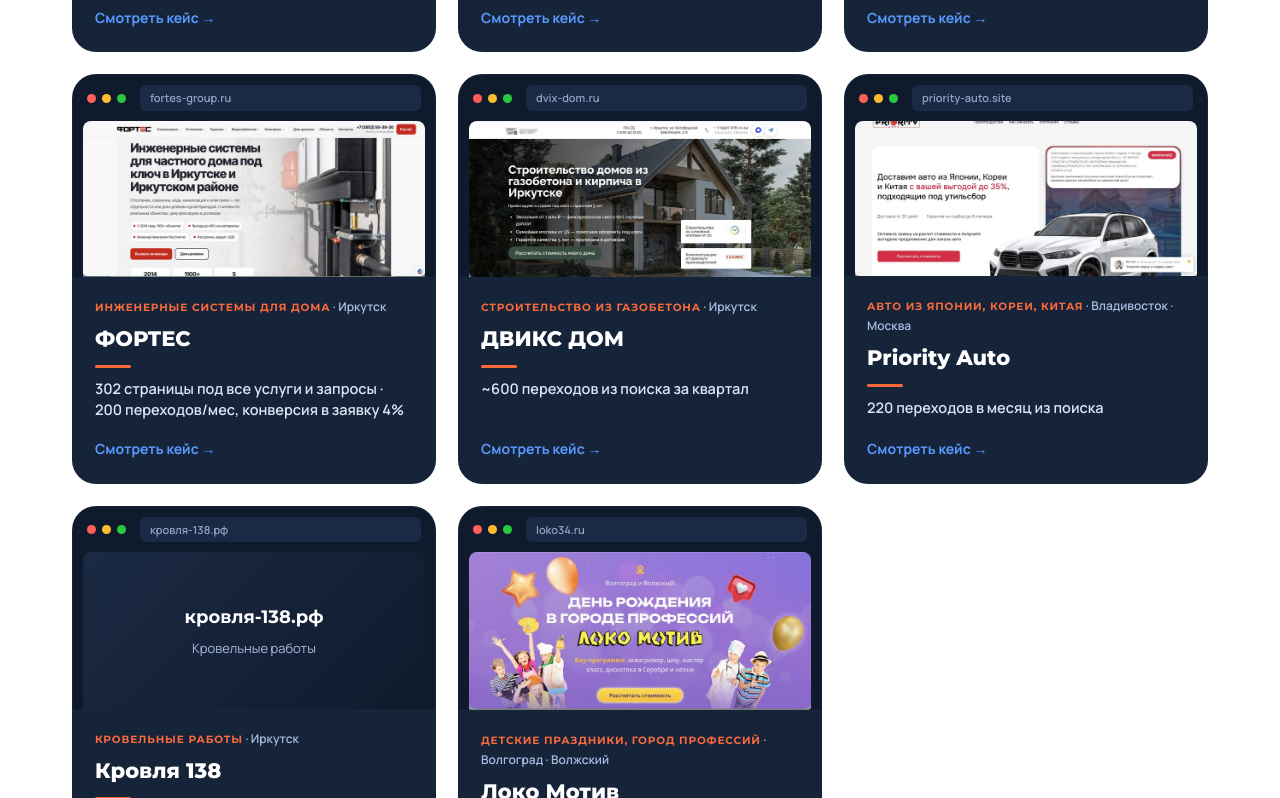
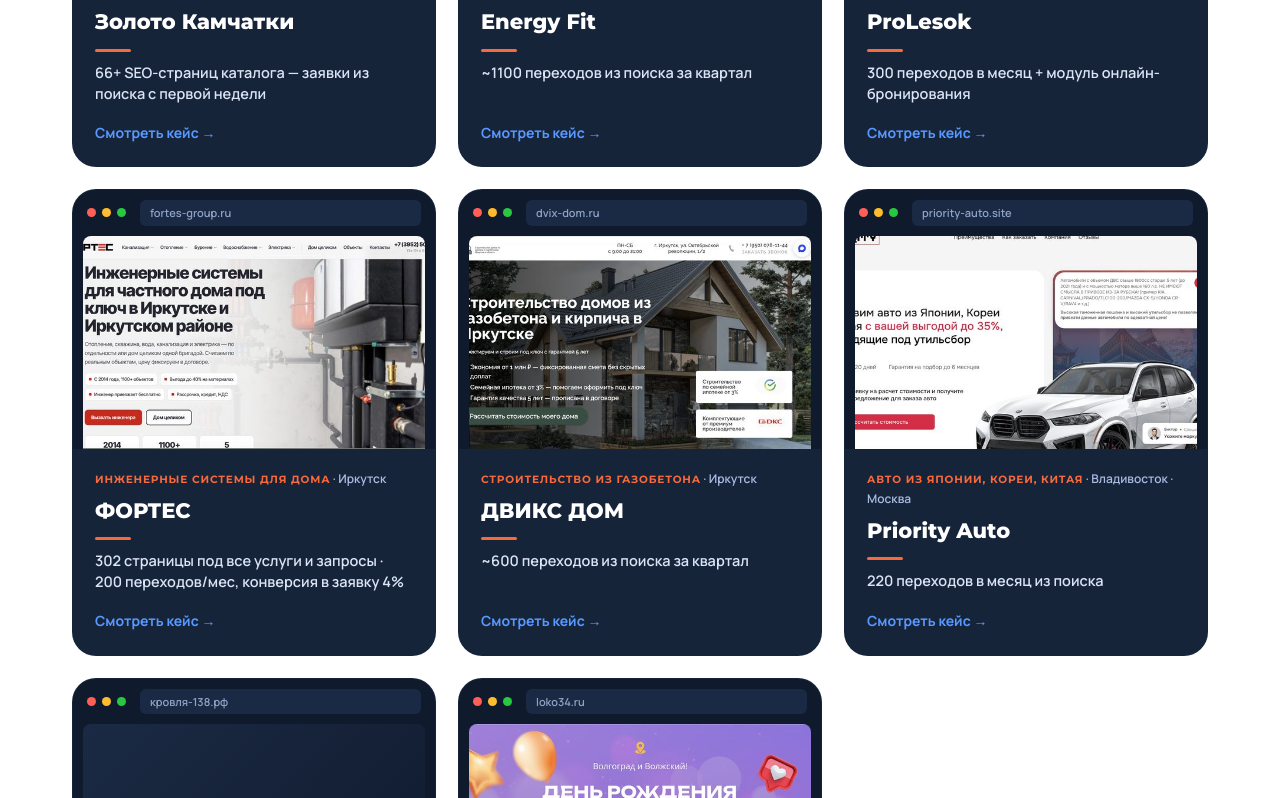
Before and after one commit to baikaltarget/baikaltargetsites, a Next.js app: page /primery in a window 1280 px wide. Shown: the part 1242-2040 px from the top of the page. Built offline with nearby package versions, Linux system fonts and the light colour scheme.

Commit message:
Скрины кейсов: новый формат (высокие, кадрирование по верху), Дача38 обновлён
Co-Authored-By: Claude Fable 5.1 <noreply@anthropic.com>
Claude-Session: https://claude.ai/code/session_01FpcLRrMQdhJCE9pUHux9xG

```diff
--- a/app/globals.css
+++ b/app/globals.css
@@ -493,7 +493,7 @@ footer{background:var(--navy);color:var(--muted-d);padding:58px 0 34px;font-size
 .casex-bar i{width:9px;height:9px;border-radius:50%;background:#33455f;display:block}
 .casex-bar i:nth-child(1){background:#ff5f57}.casex-bar i:nth-child(2){background:#febc2e}.casex-bar i:nth-child(3){background:#28c840}
 .casex-url{margin-left:8px;flex:1;background:#1b2a44;color:#8ea3c7;font-size:11px;font-weight:600;padding:4px 10px;border-radius:6px;white-space:nowrap;overflow:hidden;text-overflow:ellipsis}
-.casex-shot{display:block;width:100%;height:auto;border-radius:8px 8px 0 0;transition:transform .5s ease;transform-origin:top center}
+.casex-shot{display:block;width:100%;height:auto;aspect-ratio:16/10;object-fit:cover;object-position:top center;border-radius:8px 8px 0 0;transition:transform .5s ease;transform-origin:top center}
 .casex:hover .casex-shot{transform:scale(1.03)}
 .casex-body{display:flex;flex-direction:column;gap:6px;padding:20px 22px 22px;color:#fff;flex:1}
 .casex-tag{font-family:'Montserrat';font-size:10.5px;font-weight:700;letter-spacing:.08em;text-transform:uppercase;color:var(--orange);margin-bottom:4px}
@@ -574,7 +574,7 @@ a.rv-src:hover{color:var(--blue);border-color:var(--blue)}
 .case-hero .trust b{font-size:24px}
 .case-laptop{display:block;position:relative;width:118%;max-width:none;margin:0 -12% 0 -6%;filter:drop-shadow(0 40px 70px rgba(0,0,0,.5))}
 .case-laptop-screen{display:block;background:#0b1424;border:10px solid #1c2435;border-bottom-width:14px;border-radius:18px 18px 6px 6px;overflow:hidden}
-.case-laptop-screen img{display:block;width:100%;height:auto}
+.case-laptop-screen img{display:block;width:100%;height:auto;aspect-ratio:16/10;object-fit:cover;object-position:top center}
 .case-laptop-base{display:block;height:14px;margin:0 -5%;background:linear-gradient(180deg,#3a4458,#1c2435);border-radius:0 0 16px 16px}
 .case-laptop-base::after{content:"";display:block;width:16%;height:4px;margin:0 auto;background:#0b1424;border-radius:0 0 6px 6px}
 .case-page .case-cols{grid-template-columns:1.5fr 1fr}
@@ -620,6 +620,6 @@ a.rv-src:hover{color:var(--blue);border-color:var(--blue)}
 .feat-dark p{color:var(--muted-d);font-size:14.5px}
 
 /* карточка без скрина */
-.casex-noshot{display:flex;flex-direction:column;align-items:center;justify-content:center;gap:6px;aspect-ratio:800/366;background:linear-gradient(135deg,#1b2a44,#0f1a2c);color:#fff;border-radius:8px 8px 0 0}
+.casex-noshot{display:flex;flex-direction:column;align-items:center;justify-content:center;gap:6px;aspect-ratio:16/10;background:linear-gradient(135deg,#1b2a44,#0f1a2c);color:#fff;border-radius:8px 8px 0 0}
 .casex-noshot b{font-family:'Montserrat';font-size:18px}
 .casex-noshot span{color:var(--muted-d);font-size:13px}
--- a/app/primery/[slug]/page.js
+++ b/app/primery/[slug]/page.js
@@ -63,7 +63,7 @@ export default function CasePage({ params }) {
           <div className="hero-visual">
             {c.img && (
               <span className="case-laptop">
-                <span className="case-laptop-screen"><img src={c.img} alt={'Сайт ' + c.name} width="800" height="366" /></span>
+                <span className="case-laptop-screen"><img src={c.img} alt={'Сайт ' + c.name} width="1400" height="900" /></span>
                 <span className="case-laptop-base" />
               </span>
             )}
@@ -114,7 +114,7 @@ export default function CasePage({ params }) {
             <div className="sec-head"><span className="eyebrow">Что внутри</span><h2>Страницы, которые <span className="hl">приводят клиентов</span></h2></div>
             <div className="inside">
               <div className="inside-shot">
-                {c.img && <img src={c.img} alt={'Главная страница сайта ' + c.name} width="800" height="366" loading="lazy" />}
+                {c.img && <img src={c.img} alt={'Главная страница сайта ' + c.name} width="1400" height="900" loading="lazy" />}
                 <a href={c.url} target="_blank" rel="noopener" className="btn btn-outline">Открыть сайт ↗</a>
               </div>
               <div className="inside-list">
--- a/components/CaseCard.js
+++ b/components/CaseCard.js
@@ -9,7 +9,7 @@ export default function CaseCard({ c, className = '' }) {
     <Link href={'/primery/' + c.slug} className={'casex ' + className} aria-label={'Кейс: сайт для ' + c.name}>
       <span className="casex-win">
         <span className="casex-bar"><i /><i /><i /><span className="casex-url">{host(c)}</span></span>
-        {c.img ? <Image src={c.img} alt={'Сайт ' + c.name + ' — ' + c.niche} width={800} height={366} className="casex-shot" /> : <span className="casex-shot casex-noshot"><b>{host(c)}</b><span>{c.niche}</span></span>}
+        {c.img ? <Image src={c.img} alt={'Сайт ' + c.name + ' — ' + c.niche} width={1400} height={900} className="casex-shot" /> : <span className="casex-shot casex-noshot"><b>{host(c)}</b><span>{c.niche}</span></span>}
       </span>
       <span className="casex-body">
         <span className="casex-tag">{c.niche}{c.city && <em> · {c.city}</em>}</span>
```
Also changed, not shown: content/site.json, public/img/cases/dacha38.jpg (deleted), public/img/cases/dacha38.webp (added).
